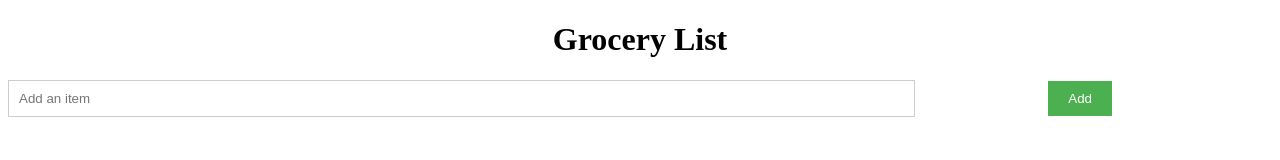
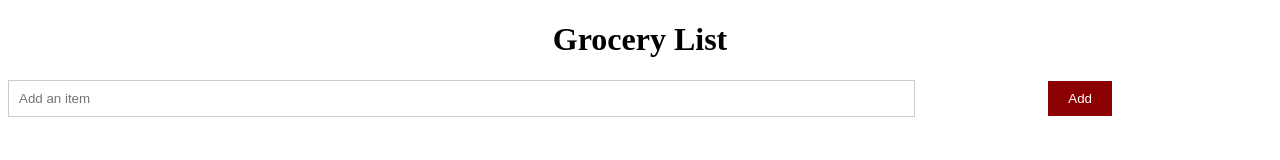
Before and after one commit to RonoBeatrice1/Grocery-List, a plain HTML site: page index.html in a window 1280 px wide. Drawn offline with Linux system fonts and the light colour scheme.

Commit message:
Modified the HTML code

```diff
--- a/index.html
+++ b/index.html
@@ -3,7 +3,7 @@
   <head>
     <meta charset="UTF-8" />
     <meta name="viewport" content="width=device-width, initial-scale=1.0" />
-    <title>Video Background</title>
+    <title>Grocery List</title>
     <link rel="stylesheet" href="./style.css" />
   </head>
   <body>
--- a/style.css
+++ b/style.css
@@ -24,7 +24,7 @@ input[type="text"] {
 }
 
 button {
-  background-color: #4caf50;
+  background-color: darkred;
   color: white;
   padding: 10px 20px;
   border: none;
```
